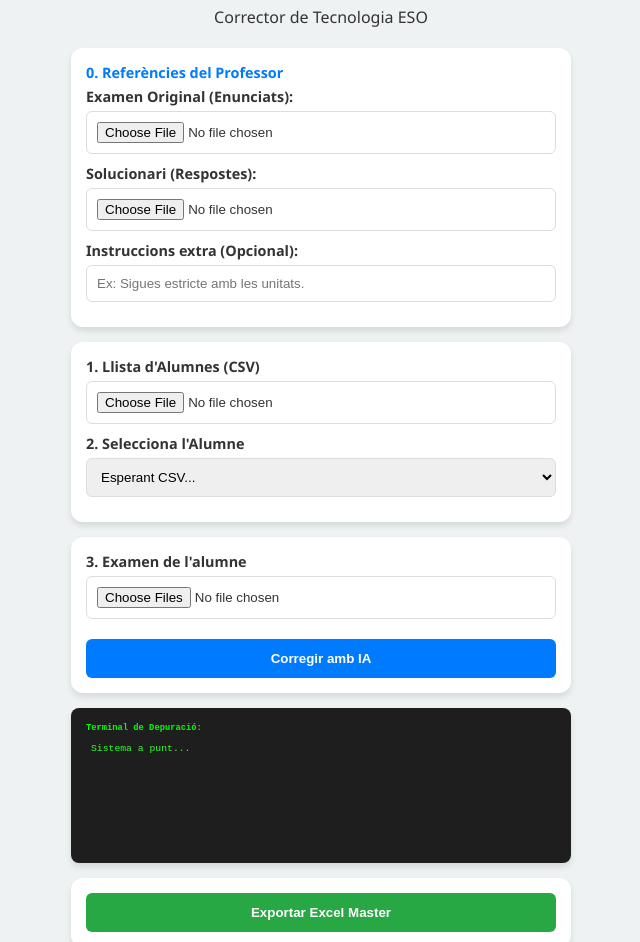
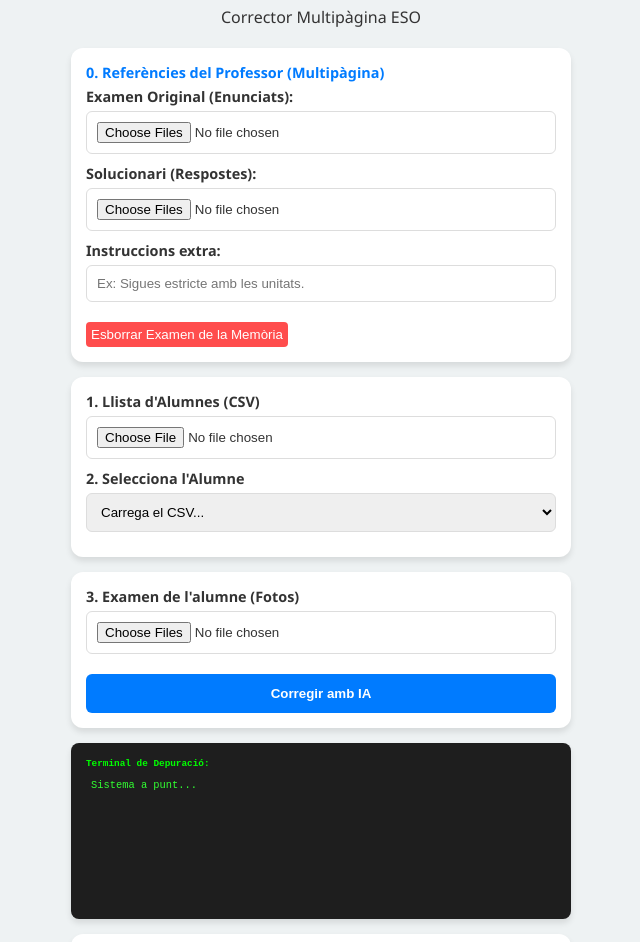
Before and after one commit to smenend1/tecnocorrect, a plain HTML site: page index.html in a window 1280 px wide. Shown: the part 100-1042 px from the top of the page, without its empty margins (319-959 px from the left). Drawn offline with Linux system fonts and the light colour scheme.

Commit message:
Update index.html

```diff
--- a/index.html
+++ b/index.html
@@ -3,7 +3,7 @@
 <head>
     <meta charset="UTF-8">
     <meta name="viewport" content="width=device-width, initial-scale=1.0">
-    <title>TecnoCorrect v1.4</title>
+    <title>TecnoCorrect v1.7</title>
     <link rel="stylesheet" href="style.css">
     <link rel="manifest" href="manifest.json">
     <script src="https://cdnjs.cloudflare.com/ajax/libs/xlsx/0.18.5/xlsx.full.min.js"></script>
@@ -11,48 +11,44 @@
 <body>
     <div class="container">
         <header>
-            <h1>TecnoCorrect v1.4</h1>
-            <p>Corrector de Tecnologia ESO</p>
+            <h1>TecnoCorrect v1.7</h1>
+            <p>Corrector Multipàgina ESO</p>
         </header>
 
         <section class="card">
-            <label style="color: #007bff; font-weight: bold;">0. Referències del Professor</label>
+            <label style="color: #007bff; font-weight: bold;">0. Referències del Professor (Multipàgina)</label>
             <label>Examen Original (Enunciats):</label>
-            <input type="file" id="masterBlank" accept="image/*,.pdf">
+            <input type="file" id="masterBlank" multiple accept="image/*">
             <label>Solucionari (Respostes):</label>
-            <input type="file" id="masterSolution" accept="image/*,.pdf">
-            <label>Instruccions extra (Opcional):</label>
+            <input type="file" id="masterSolution" multiple accept="image/*">
+            <label>Instruccions extra:</label>
             <input type="text" id="customInstructions" placeholder="Ex: Sigues estricte amb les unitats.">
+            <button id="btnClearMemory" style="background:#ff4d4d; color:white; margin-top:10px; border:none; padding:5px; border-radius:4px; cursor:pointer;">Esborrar Examen de la Memòria</button>
         </section>
 
         <section class="card">
             <label>1. Llista d'Alumnes (CSV)</label>
             <input type="file" id="csvFile" accept=".csv">
             <label>2. Selecciona l'Alumne</label>
-            <select id="alumneSelect"><option>Esperant CSV...</option></select>
+            <select id="alumneSelect"><option>Carrega el CSV...</option></select>
         </section>
 
         <section class="card">
-            <label>3. Examen de l'alumne</label>
+            <label>3. Examen de l'alumne (Fotos)</label>
             <input type="file" id="examPhotos" multiple accept="image/*">
             <div id="preview"></div>
             <button id="btnCorrect" class="btn-main">Corregir amb IA</button>
         </section>
 
-        <section class="card" style="background: #1e1e1e; color: #32ff32; font-family: monospace; font-size: 0.75em; border-radius: 8px;">
-            <label style="color: #00ff00; margin-bottom: 5px;">Terminal de Depuració:</label>
-            <div id="debugLog" style="height: 100px; overflow-y: auto; padding: 5px;">Sistema a punt...</div>
+        <section class="card" style="background: #1e1e1e; color: #32ff32; font-family: monospace; font-size: 0.8em; border-radius: 8px;">
+            <label style="color: #00ff00;">Terminal de Depuració:</label>
+            <div id="debugLog" style="height: 120px; overflow-y: auto; padding: 5px;">Sistema a punt...</div>
         </section>
 
         <section class="card">
-            <button id="btnExport" class="btn-sec">Exportar Excel Master</button>
+            <button id="btnExport" class="btn-sec">Exportar Excel de Notes</button>
         </section>
     </div>
     <script src="app.js"></script>
-    <script>
-        if ('serviceWorker' in navigator) {
-            navigator.serviceWorker.register('sw.js');
-        }
-    </script>
 </body>
 </html>
```
